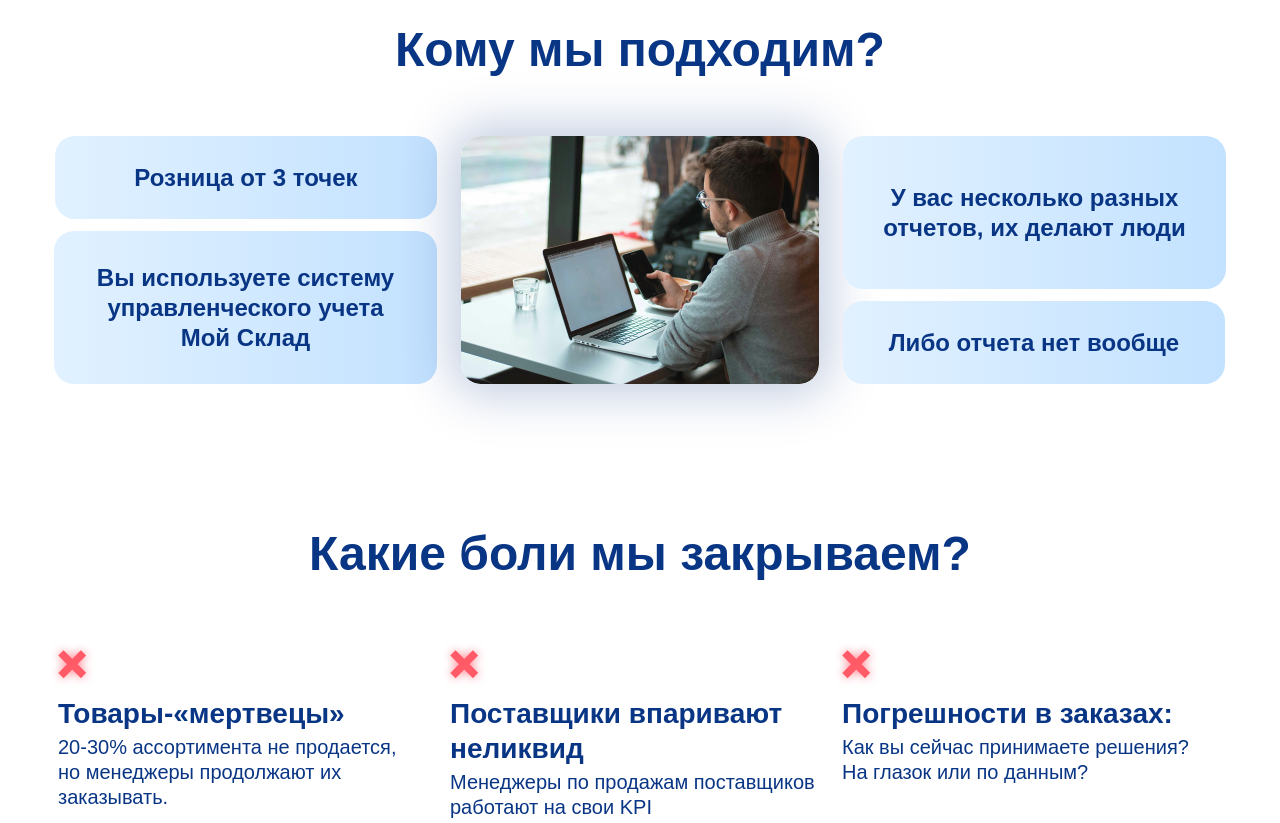
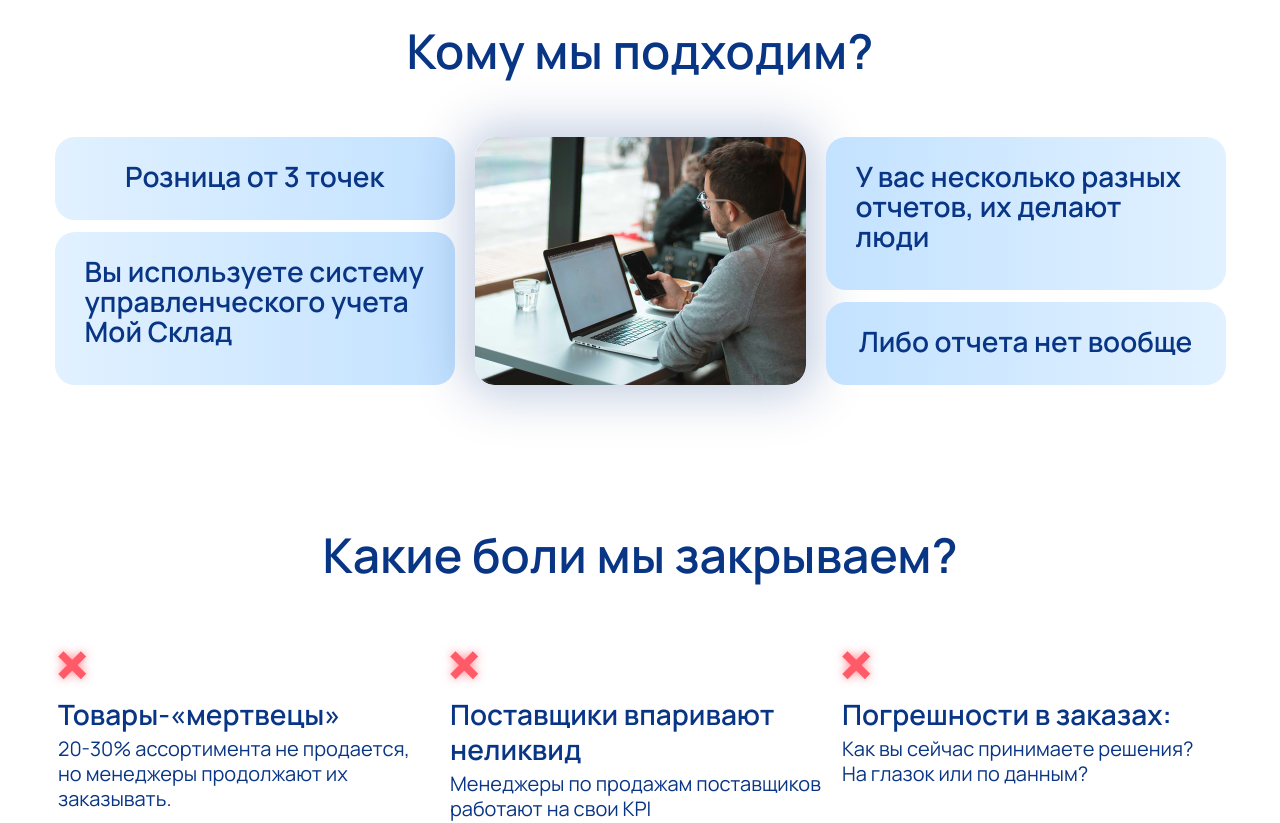
Before and after one commit to ivann1302/TrueTell, a React (Vite) app: page / in a window 1280 px wide. Shown: the part 1600-2423 px from the top of the page. Built offline with nearby package versions, Linux system fonts and the light colour scheme.

Commit message:
fix styles

```diff
--- a/src/fonts/font.scss
+++ b/src/fonts/font.scss
@@ -1,7 +1,8 @@
+/* Manrope Regular */
 /* Manrope Regular */
 @font-face {
   font-family: 'Manrope';
-  src: url('./Manrope/Manrope-VariableFont_wght.ttf') format('ttf');
+  src: url('./Manrope/static/Manrope-Regular.ttf') format('truetype');
   font-weight: 400;
   font-style: normal;
   font-display: swap;
@@ -10,16 +11,16 @@
 /* Manrope Bold */
 @font-face {
   font-family: 'Manrope';
-  src: url('./Manrope/Manrope-VariableFont_wght.ttf') format('ttf');
+  src: url('./Manrope/static/Manrope-Bold.ttf') format('truetype');
   font-weight: 700;
   font-style: normal;
   font-display: swap;
 }
 
-/* Monrope SemiBold */
+/* Manrope SemiBold */
 @font-face {
   font-family: 'Manrope';
-  src: url('./Manrope/Manrope-VariableFont_wght.ttf') format('ttf');
+  src: url('./Manrope/static/Manrope-SemiBold.ttf') format('truetype');
   font-weight: 600;
   font-style: normal;
   font-display: swap;
--- a/src/sections/faq-section/faq-section.tsx
+++ b/src/sections/faq-section/faq-section.tsx
@@ -74,6 +74,7 @@ export const FAQSection: React.FC = () => {
                   {item.answer}
                 </div>
               )}
+              <div className={styles.divider}></div>
             </div>
           ))}
         </div>
--- a/src/sections/pricing-section/pricing-section.module.scss
+++ b/src/sections/pricing-section/pricing-section.module.scss
@@ -119,15 +119,15 @@ br {
 
 .cardSubtitle {
   font-weight: 400;
-  font-size: 16px;
-  line-height: 20px;
+  font-size: 20px;
+  line-height: 25px;
   color: $white;
-  margin: 0 0 20px 0;
+  margin: 0 0 10px 0;
   text-align: left;
 }
 
 .mb45 {
-  margin-bottom: 45px;
+  margin-bottom: 40px;
 }
 
 .cardPrice {
--- a/src/sections/pricing-section/pricing-section.tsx
+++ b/src/sections/pricing-section/pricing-section.tsx
@@ -24,13 +24,13 @@ export const PricingSection: React.FC = () => {
     {
       type: 'implementation',
       title: 'Внедрение',
-      subtitle: 'в зависимости от числа источников',
+      subtitle: <>в зависимости от<br /> числа источников</>,
       price: '40 000 ₽ - 60 000 ₽'
     },
     {
       type: 'support',
       title: 'Поддержка',
-      subtitle: 'обеспечение работоспособности, доработка запросов заказчика',
+      subtitle: <>обеспечение<br /> работоспособности, доработка запросов заказчика</>,
       price: '7 000 ₽ - 15 000 ₽',
       period: 'в месяц'
     }
@@ -50,11 +50,7 @@ export const PricingSection: React.FC = () => {
         ) : (
           <>
             <p className={`${styles.cardSubtitle} ${card.type === 'implementation' ? styles.mb45 : ''}`}>
-              {card.subtitle?.split(' ').map((word, i, arr) => (
-                i === 2 && arr.length > 3 ? (
-                  <React.Fragment key={i}><br />{word}</React.Fragment>
-                ) : i === 0 ? word : ` ${word}`
-              ))}
+              {card.subtitle}
             </p>
             <p className={styles.cardPrice}>
               {card.price}
--- a/src/sections/whoIsItFor/whoIsItFor.module.scss
+++ b/src/sections/whoIsItFor/whoIsItFor.module.scss
@@ -39,7 +39,7 @@
 
 .content {
   display: flex;
-  gap: 24px;
+  gap: 20px;
   align-items: flex-start;
   justify-content: center;
   width: 100%;
@@ -73,22 +73,28 @@
   }
 }
 
+.bwGradient {
+  background: linear-gradient(90deg, $gradient-blue-start 0%, $gradient-blue-end 100%);
+}
+
+.wbGradient {
+  background: linear-gradient(90deg, $gradient-blue-end 0%, $gradient-blue-start 100%);
+}
+
 .smallBlock {
-  width: 382px;
+  width: 400px;
   height: 83px;
   border-radius: 20px;
-  padding: 24px 32px;
-  background: linear-gradient(90deg, $gradient-blue-start 0%, $gradient-blue-end 100%);
+  padding: 24px 29px;
   display: flex;
-  align-items: center;
+  text-align: left;
   justify-content: center;
   box-sizing: border-box;
   font-family: 'Manrope', sans-serif;
   font-weight: 600;
-  font-size: 24px;
+  font-size: 28px;
   line-height: 30px;
   color: $primary-blue;
-  text-align: center;
 
   @include mobile-tablet {
     max-width: 90%;
@@ -100,21 +106,19 @@
 }
 
 .largeBlock {
-  width: 383px;
+  width: 400px;
   height: 153px;
   border-radius: 20px;
-  padding: 24px 32px;
-  background: linear-gradient(90deg, $gradient-blue-start 0%, $gradient-blue-end 100%);
+  padding: 24px 30px;
   display: flex;
-  align-items: center;
+  text-align: left;
   justify-content: center;
   box-sizing: border-box;
   font-family: 'Manrope', sans-serif;
   font-weight: 600;
-  font-size: 24px;
+  font-size: 28px;
   line-height: 30px;
   color: $primary-blue;
-  text-align: center;
 
   @include mobile-tablet {
     max-width: 90%;
@@ -132,7 +136,7 @@
 }
 
 .image {
-  width: 358px;
+  width: 331px;
   height: 248px;
   border-radius: 20px;
   object-fit: cover;
--- a/src/sections/whoIsItFor/whoIsItFor.tsx
+++ b/src/sections/whoIsItFor/whoIsItFor.tsx
@@ -11,10 +11,10 @@ export const WhoIsItForSection: React.FC = () => {
         <div className={styles.content}>
           {/* Левая колонка */}
           <div className={styles.firstColumn}>
-            <div className={styles.smallBlock}>
+            <div className={`${styles.smallBlock} ${styles.bwGradient}`}>
               Розница от 3 точек
             </div>
-            <div className={styles.largeBlock}>
+            <div className={`${styles.largeBlock} ${styles.bwGradient}`}>
               Вы используете систему управленческого учета Мой Склад
             </div>
           </div>
@@ -30,10 +30,10 @@ export const WhoIsItForSection: React.FC = () => {
 
           {/* Правая колонка */}
           <div className={styles.secondColumn}>
-            <div className={styles.largeBlock}>
+            <div className={`${styles.largeBlock} ${styles.wbGradient}`}>
               У вас несколько  разных отчетов, их делают люди
             </div>
-            <div className={styles.smallBlock}>
+            <div className={`${styles.smallBlock} ${styles.wbGradient}`}>
               Либо отчета нет вообще
             </div>
           </div>
```
Also changed, not shown: src/images/photos/whoIsItFor.png.
